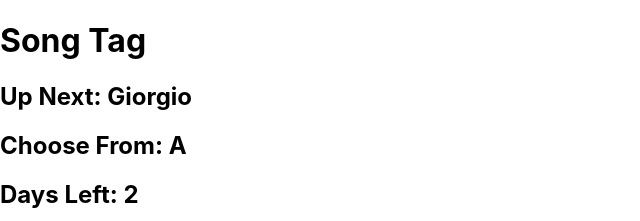
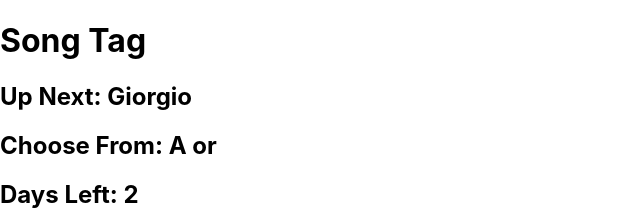
Before and after one commit to giorgiovh/song-tag, a React (Create React App) app: page / in a window 1280 px wide. Shown: the top 221 px of the page, without its empty margins (0-640 px from the left). Built offline with nearby package versions, Linux system fonts and the light colour scheme; the HTML template or start-up script is replaced by a standard one.

Commit message:
renames letter to alphLetter

```diff
--- a/src/App.js
+++ b/src/App.js
@@ -93,7 +93,7 @@ class App extends Component {
       <>
         <Header />
         <Person person={persons[this.state.personIdx % persons.length]} />
-        <Letters letter={alphabet[this.state.alphLetterIdx % alphabet.length]} />
+        <Letters aplhLetter={alphabet[this.state.alphLetterIdx % alphabet.length]} />
         <DaysLeft daysLeft={this.state.daysLeft} />
         <Form
           titleCovered={this.state.newSong.titleCovered} artistCovered={this.state.newSong.artistCovered} handleChange={this.handleChange}
--- a/src/components/Letters.js
+++ b/src/components/Letters.js
@@ -1,6 +1,6 @@
 const Letters = (props) => {
     return (
-        <h2>Choose From: {props.letter}</h2>
+        <h2>Choose From: {props.aplhLetter} or </h2>
     )
 }
 
```
